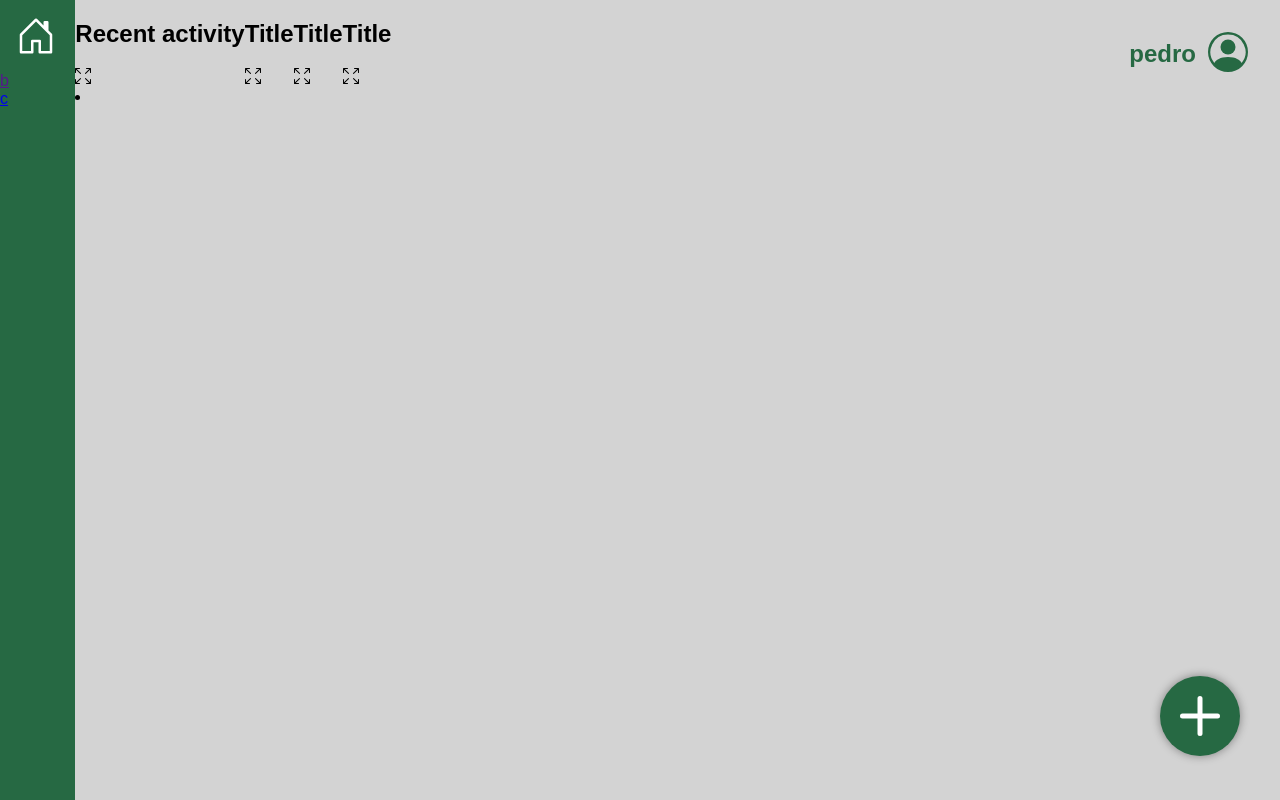
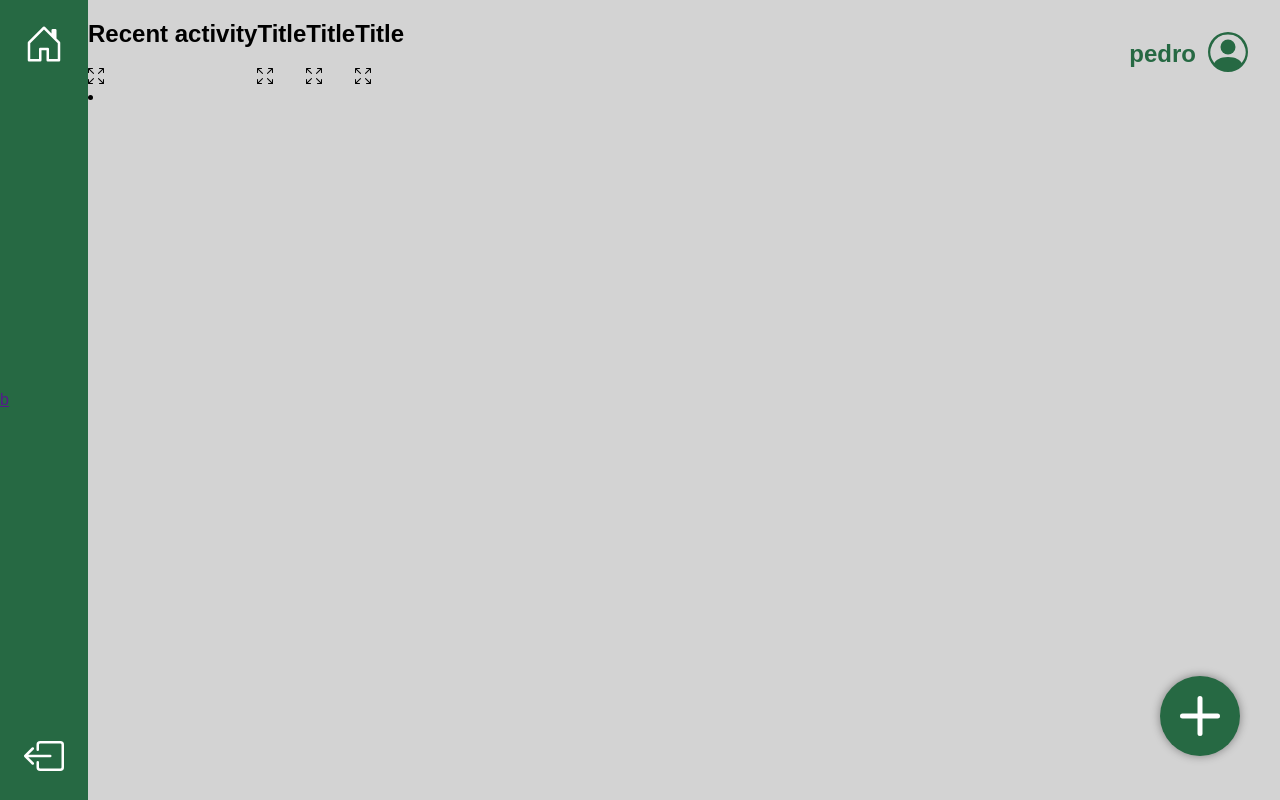
Before and after one commit to pedrofvgomes/savingbuddy, a Django app: page / in a window 1280 px wide. Run offline with Django 4.2, Linux system fonts and the light colour scheme; a user stored in the database is signed in; parts of the project's set-up code (start-up, migrations or seed data) failed here and were passed over; some web fonts are replaced.

Commit message:
added logout button

```diff
--- a/savingbuddy/static/savingbuddy/style.css
+++ b/savingbuddy/static/savingbuddy/style.css
@@ -125,19 +125,30 @@ html, body, #mainpage, #authentication{
 
 #nav{
     background-color: #266943;
-    width: 5em;
+    width: auto;
     display: flex;
     flex-direction: column;
     color: white;
 }
 #nav svg{
-    margin: 1em;
     transform: scale(1);
     transition: transform ease 0.2s;
 }
 #nav svg:hover{
     transform: scale(1.1);
     cursor: pointer;
+}
+#home{
+    margin: 1.5em;
+    margin-bottom: auto;
+}
+#logout{
+    margin: 1.5em;
+    margin-top: auto;
+    &:hover{
+        fill: rgb(186, 12, 12);
+    }
+    transition: fill ease 0.2s;
 }
 
 
--- a/savingbuddy/templates/savingbuddy/layout.html
+++ b/savingbuddy/templates/savingbuddy/layout.html
@@ -20,7 +20,12 @@
             <path d="M8.354 1.146a.5.5 0 0 0-.708 0l-6 6A.5.5 0 0 0 1.5 7.5v7a.5.5 0 0 0 .5.5h4.5a.5.5 0 0 0 .5-.5v-4h2v4a.5.5 0 0 0 .5.5H14a.5.5 0 0 0 .5-.5v-7a.5.5 0 0 0-.146-.354L13 5.793V2.5a.5.5 0 0 0-.5-.5h-1a.5.5 0 0 0-.5.5v1.293L8.354 1.146ZM2.5 14V7.707l5.5-5.5 5.5 5.5V14H10v-4a.5.5 0 0 0-.5-.5h-3a.5.5 0 0 0-.5.5v4H2.5Z"/>
             </svg>
         <a href="">b</a>
-        <a href="{% url 'logout' %}">c</a>
+        {% if user.is_authenticated %}
+        <svg id="logout" onclick="window.location.href = '/logout';" xmlns="http://www.w3.org/2000/svg" width="40px" height="40px" fill="currentColor" class="bi bi-box-arrow-left" viewBox="0 0 16 16">
+            <path fill-rule="evenodd" d="M6 12.5a.5.5 0 0 0 .5.5h8a.5.5 0 0 0 .5-.5v-9a.5.5 0 0 0-.5-.5h-8a.5.5 0 0 0-.5.5v2a.5.5 0 0 1-1 0v-2A1.5 1.5 0 0 1 6.5 2h8A1.5 1.5 0 0 1 16 3.5v9a1.5 1.5 0 0 1-1.5 1.5h-8A1.5 1.5 0 0 1 5 12.5v-2a.5.5 0 0 1 1 0v2z"/>
+            <path fill-rule="evenodd" d="M.146 8.354a.5.5 0 0 1 0-.708l3-3a.5.5 0 1 1 .708.708L1.707 7.5H10.5a.5.5 0 0 1 0 1H1.707l2.147 2.146a.5.5 0 0 1-.708.708l-3-3z"/>
+          </svg>
+        {% endif %}
     </div>
     {% block body %}
     {% endblock %}
```
